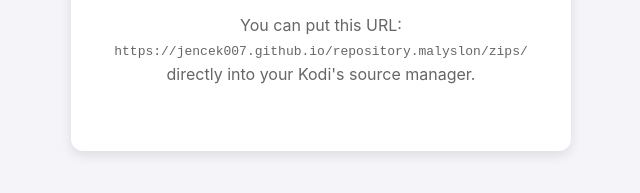
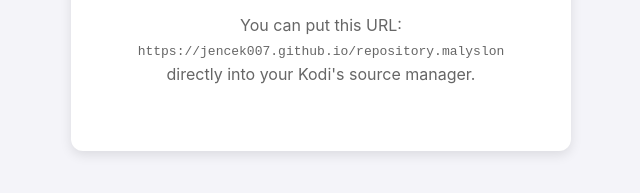
Before and after one commit to Jencek007/repository.malyslon, a plain HTML site: page index.html in a window 1280 px wide. Shown: the part 455-648 px from the top of the page, 319-959 px from the left. Drawn offline with Linux system fonts and the light colour scheme.

Commit message:
Update Kodi source manager URL in index.html

```diff
--- a/index.html
+++ b/index.html
@@ -80,7 +80,7 @@
                 Open Repository on GitHub
             </a>
         </div>
-        <p>You can put this URL: <code>https://jencek007.github.io/repository.malyslon/zips/</code> directly into your Kodi's source manager.</p>
+        <p>You can put this URL: <code>https://jencek007.github.io/repository.malyslon</code> directly into your Kodi's source manager.</p>
     </div>
 
 </body>
```
